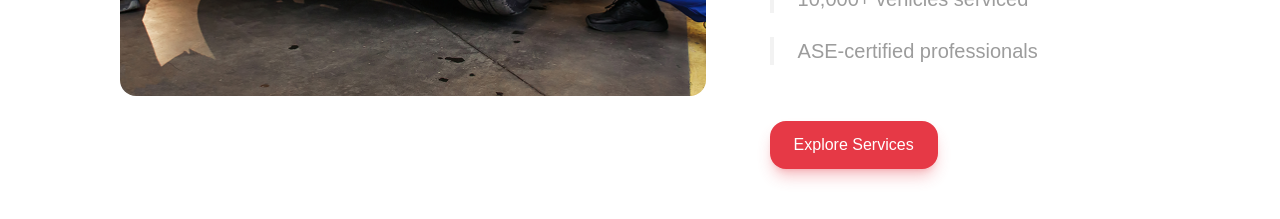
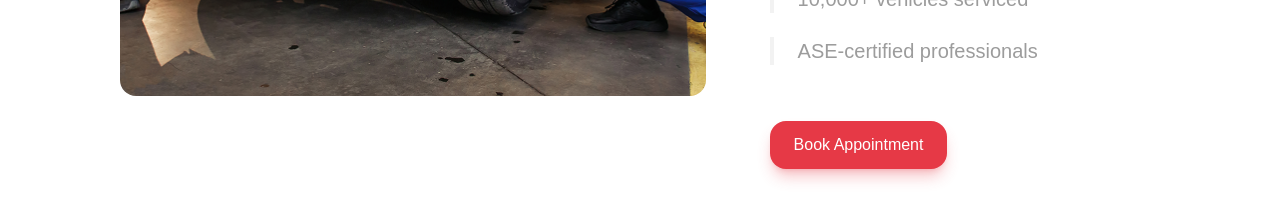
Before and after one commit to sultan93291/jatokay-29, a React (Vite) app: page /about in a window 1280 px wide. Shown: the part 2000-2219 px from the top of the page. Built offline with nearby package versions, Linux system fonts and the light colour scheme.

Commit message:
Change button name

```diff
--- a/src/pages/about/ourMission/OurMission.tsx
+++ b/src/pages/about/ourMission/OurMission.tsx
@@ -18,7 +18,7 @@ const OurMission = () => {
                     <p className="text-[#9C9C9C] text-sm md:text-xl border-l-4 border-[#F2F2F2] pl-6 mb-6">Locally owned & operated</p>
                     <p className="text-[#9C9C9C] text-sm md:text-xl border-l-4 border-[#F2F2F2] pl-6 mb-6">10,000+ vehicles serviced</p>
                     <p className="text-[#9C9C9C] text-sm md:text-xl border-l-4 border-[#F2F2F2] pl-6 mb-14">ASE-certified professionals</p>
-                    <BookAppointmentDialog buttonLabel="Explore Services"/>
+                    <BookAppointmentDialog buttonLabel="Book Appointment"/>
                 </div>
             </div>
 
```
